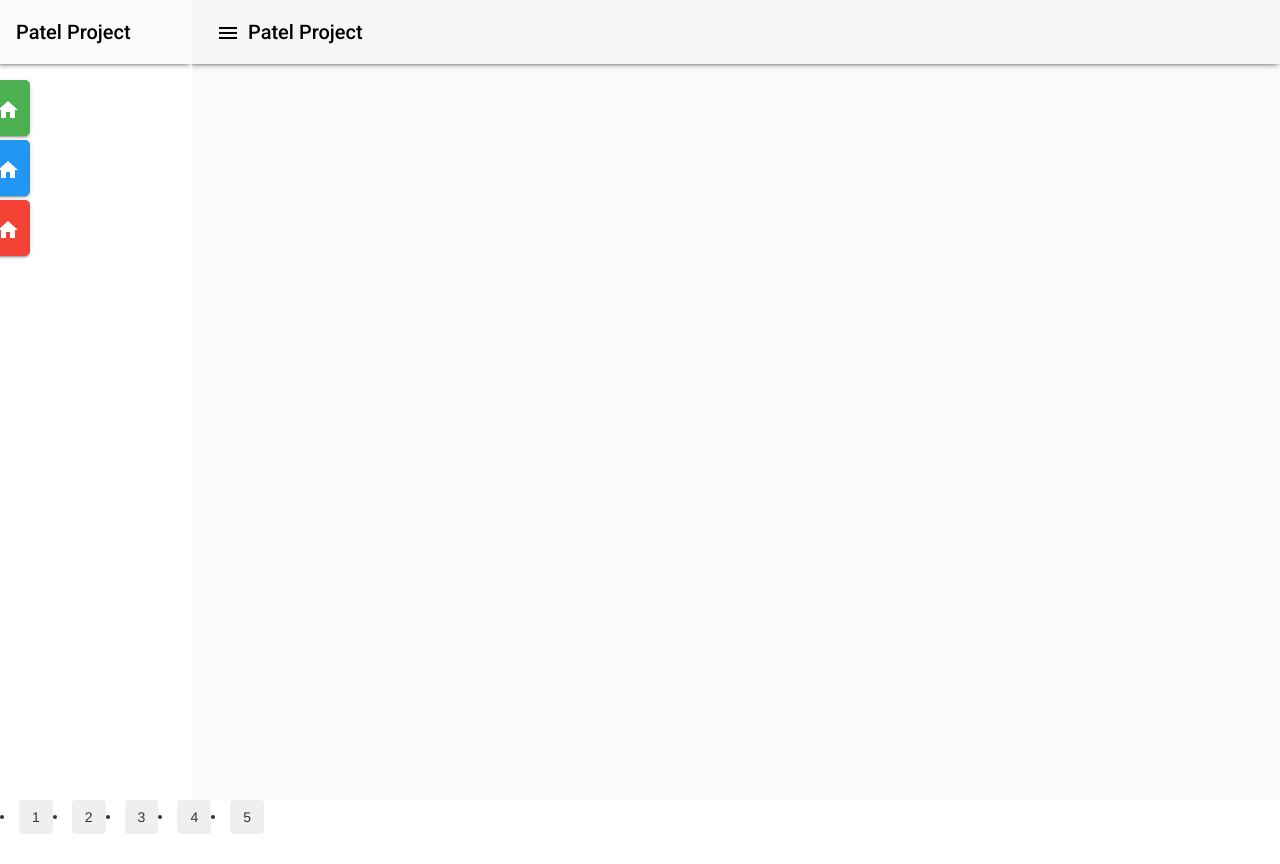
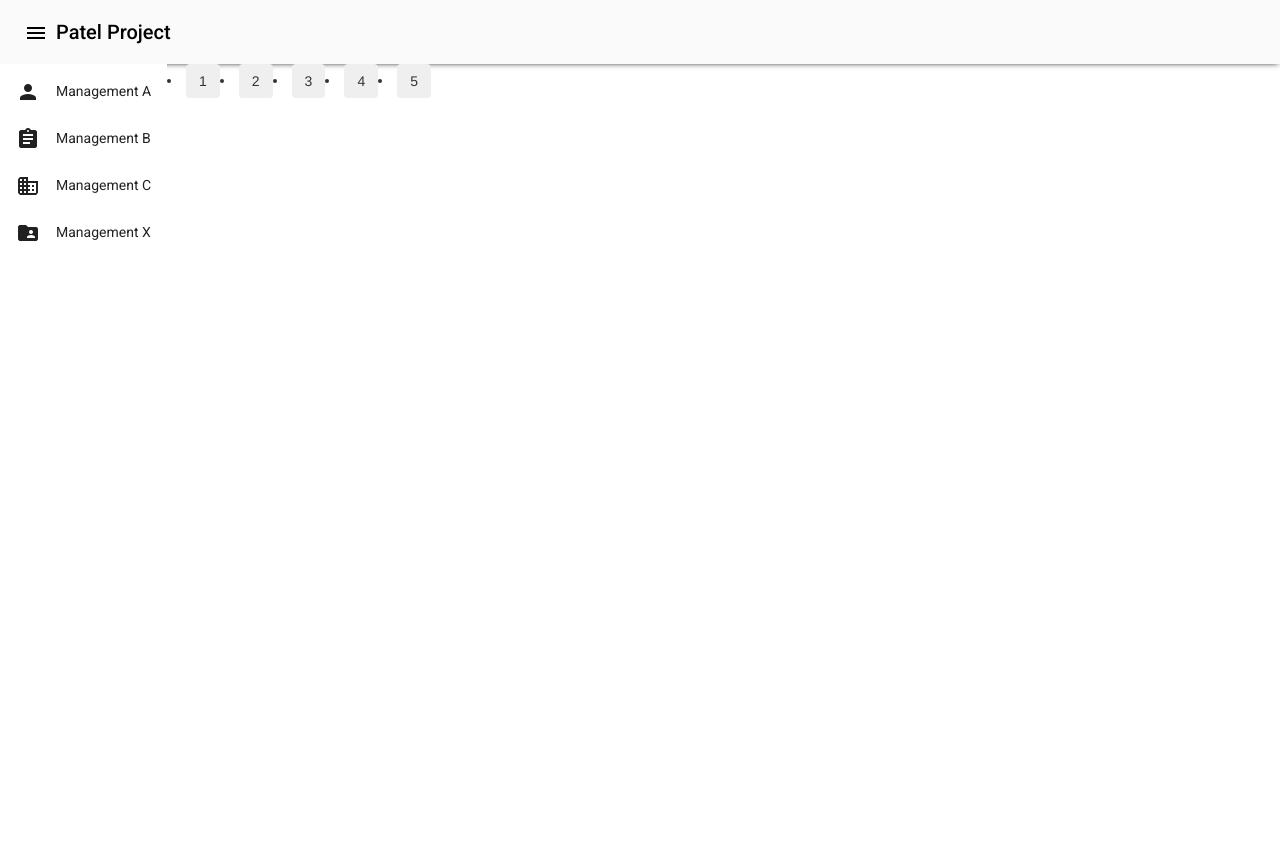
Before and after one commit to Nikul2897/feedback-web-2, an Angular app: page /navbar in a window 1280 px wide. Both pictures are taken after a click on the button "menu". Before the commit the page ends 834 px from the top, so only its background shows below. Built offline with nearby package versions, Linux system fonts and the light colour scheme.

Commit message:
--update css sidenav

```diff
--- a/src/app/feedback-common/navbar/navbar.component.css
+++ b/src/app/feedback-common/navbar/navbar.component.css
@@ -1,11 +1,43 @@
 .mat-drawer-container{
-    height: 100%;;
+    height: 100%;
+    float: left;
 }
 .mat-drawer.mat-drawer-side{
     border: 0;
+    background: #ffffff ;
+    box-shadow: 1px 7px 5px 4px #ddd;
   }
   .text-name-hide {
     display: none;
+  }
+  .mat-action-list .mat-list-item:focus, .mat-action-list .mat-list-item:hover, .mat-list-option:focus, .mat-list-option:hover, .mat-nav-list .mat-list-item:focus,
+  .mat-nav-list .mat-list-item:hover {
+    background: #ec8463;
+    color: #fff;
+    border-top-right-radius: 30px;
+    border-bottom-right-radius: 30px;
+    border: 1px solid #ec8463;
+}
+.mat-sidenav:hover{
+  border-right: 1px solid #ddd;
+}
+.text-data-padding{
+  padding: 0;
+  width: 100%;
+}
+div.mat-list-text{
+  padding-left: 10px;
+}
+.mat-list-base .mat-list-item.mat-list-item-with-avatar, .mat-list-base .mat-list-option.mat-list-item-with-avatar{
+    height:40px;
+    margin-bottom: 0.5em;
+
+  }
+  .mat-list-base .mat-list-item .mat-list-icon, .mat-list-base .mat-list-option .mat-list-icon{
+    padding: 0px;
+  }
+  .mat-list-item >.mat-list-item-content>*{
+    padding: 0 8px;
   }
   #link-btnnav a {
     position: absolute;
--- a/src/app/feedback-common/navbar/navbar.component.html
+++ b/src/app/feedback-common/navbar/navbar.component.html
@@ -1,4 +1,4 @@
-<mat-drawer-container class="example-container" autosize>
+<!-- <mat-drawer-container class="example-container" autosize>
 	<mat-toolbar color="primary">
   <mat-toolbar-row>
     <button mat-icon-button>
@@ -18,4 +18,47 @@
   </div>
   </mat-drawer>
   <router-outlet></router-outlet>
-</mat-drawer-container>
+</mat-drawer-container> -->
+<mat-toolbar class="example-container" color="primary">
+  <mat-toolbar-row>
+    <button mat-icon-button  (click)="isExpanded = !isExpanded">
+      <mat-icon >menu</mat-icon>
+      <!-- (click)="sidenav.toggle()" -->
+    </button>
+    <h1>Patel Project</h1>
+    <span class="menu-spacer"></span>
+  </mat-toolbar-row>
+</mat-toolbar>
+
+<mat-sidenav-container   autosize>
+  <mat-sidenav #sidenav mode="side" disableClose="true" opened="true">
+      <!-- <button mat-mini-fab (click)="isExpanded = !isExpanded">
+          <mat-icon >menu</mat-icon>
+        </button> -->
+    <mat-nav-list  (mouseenter)="isExpanded=true" (mouseLeave)="isExpanded=false">
+      <!-- <a mat-list-item [routerLink]="">list</a>
+      <a mat-list-item (click)="sidenav.toggle()" href="" mat-list-item>Close</a> -->
+      <mat-list-item>
+          <mat-icon mat-list-icon>person</mat-icon>
+          <h4 mat-line class="text-data-padding" *ngIf="isExpanded">Management A</h4>
+        </mat-list-item>
+        <mat-list-item>
+          <mat-icon mat-list-icon>assignment</mat-icon>
+          <h4 mat-line *ngIf="isExpanded">Management B</h4>
+        </mat-list-item>
+        <mat-list-item>
+          <mat-icon mat-list-icon>domain</mat-icon>
+          <h4 mat-line *ngIf="isExpanded">Management C</h4>
+        </mat-list-item>
+        <mat-list-item>
+          <mat-icon mat-list-icon>folder_shared</mat-icon>
+          <h4 mat-line *ngIf="isExpanded">Management X</h4>
+        </mat-list-item>
+    </mat-nav-list>
+  </mat-sidenav>
+  <mat-sidenav-content>
+    <div class="body-content">
+      <router-outlet></router-outlet>
+    </div>
+  </mat-sidenav-content>
+</mat-sidenav-container>
--- a/src/app/feedback-common/navbar/navbar.component.ts
+++ b/src/app/feedback-common/navbar/navbar.component.ts
@@ -7,7 +7,8 @@ import { Component, OnInit } from '@angular/core';
 })
 export class NavbarComponent implements OnInit {
 
-  constructor() { }
+  constructor() {
+   }
 
   ngOnInit() {
   }
--- a/src/styles.css
+++ b/src/styles.css
@@ -160,9 +160,6 @@ html, body { height: 100%;}
     color: #ffffff;
   }
   /* footer css start  */
-  .mat-drawer{
-    width: 15%;
-}
   .card-footer{
       float: left;
       display: flex;
@@ -173,10 +170,27 @@ html, body { height: 100%;}
       float: left;
       width: 100%;
     }
+    .body-content{
+      height: 88vh;
+      background: #ffffff;
+    }
  .mat-icon-button .btn-s:focus{
   color:#e3714d;
  }
 
+.mat-list-base .mat-list-item .mat-list-icon, .mat-list-base .mat-list-option .mat-list-icon{
+flex-shrink: 0;
+width: 24px;
+height: 24px;
+font-size: 24px;
+box-sizing: content-box;
+border-radius: 50%;
+padding: 4px;
+}
+
+.mat-list-base .mat-list-item{
+  font-size: 14px
+}
     @media (max-width:1000px){
       .login-page{
         float: left;
```
